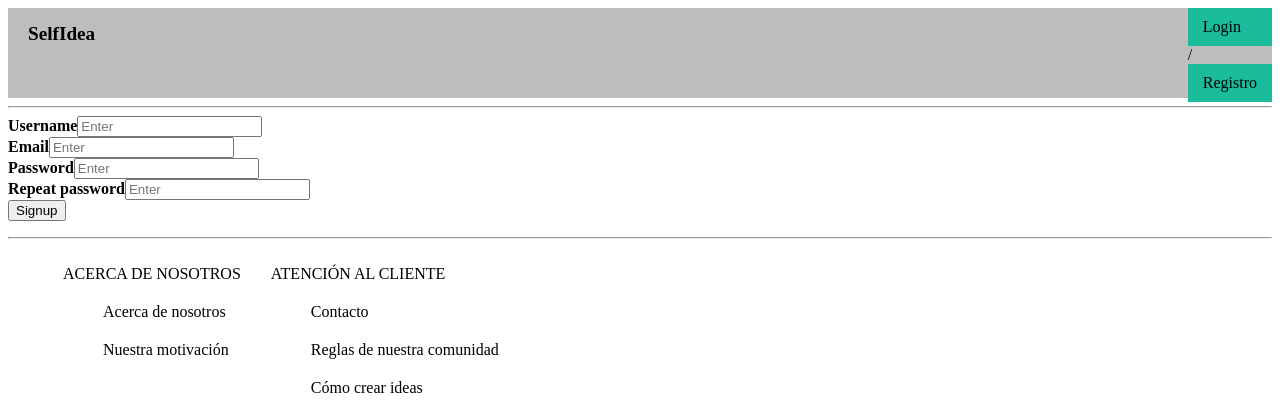
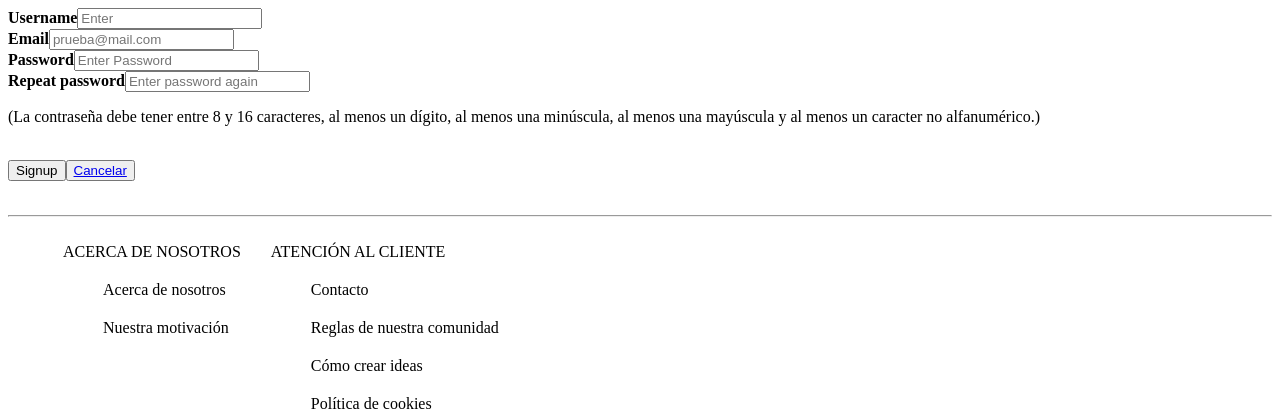
Before and after one commit to Ming95/AW-project, a PHP site: page /views/signup.php in a window 1280 px wide. Shown: the top 418 px of the page. Run offline with PHP 8.4, Linux system fonts and the light colour scheme.

Commit message:
feat(idea-views) se incluye botón cancelar y se refuerza la contraseña en la solicitud

```diff
--- a/views/signup.php
+++ b/views/signup.php
@@ -4,7 +4,7 @@
 <link rel="stylesheet" type="text/css" href="/css/foot_page.css" />
 <title>Login</title>
 
-<?php include './layout/head.php';?>
+<!--?php include './layout/head.php';?-->
 <div id="contenedor">
 	<?php
 			echo"<form action="."/controllers/signup_process.php"." method="."post".">";
@@ -14,17 +14,22 @@
 				echo"</br>";
 
 				echo"<label for="."mail"."><b>Email</b></label>";
-				echo"<input type="."email"." placeholder="."Enter Email"." name="."mail"." required>";
+				//echo"<input type="."email"." placeholder="."Enter Email"." name="."mail"." required>";
+				echo'<input type="email" name="mail" placeholder="prueba@mail.com" required>';
 				echo"</br>";
 
 				echo"<label for="."psw"."><b>Password</b></label>";
-				echo"<input type="."password"." placeholder="."Enter Password"." name="."psw"." required>";
+				//echo"<input type="."password"." placeholder="."Enter Password"." name="."psw"." required>";
+				echo'<input type="password" name="psw" placeholder="Enter Password" pattern="^(?=.*\d)(?=.*[\u0021-\u002b\u003c-\u0040])(?=.*[A-Z])(?=.*[a-z])\S{8,16}$" required >';
 				echo"</br>";
 				echo"<label for="."psw2"."><b>Repeat password</b></label>";
-				echo"<input type="."password"." placeholder="."Enter Password again"." name="."psw2"." required>";
+				//echo"<input type="."password"." placeholder="."Enter Password again"." name="."psw2"." required>";
+				echo'<input type="password" name="psw2" placeholder="Enter password again" pattern="^(?=.*\d)(?=.*[\u0021-\u002b\u003c-\u0040])(?=.*[A-Z])(?=.*[a-z])\S{8,16}$" required>';
+				echo"<p>(La contraseña debe tener entre 8 y 16 caracteres, al menos un dígito, al menos una minúscula, al menos una mayúscula y al menos un caracter no alfanumérico.)</p>";
 				echo"</br>";
 
 				echo"<button type="."submit".">Signup</button>";
+				echo'<button name="cancelar" type="."submit"."><a href="/views/logout.php">Cancelar</a></button></br>';
 				echo"</br>";
 			echo"</form>";
 			//Muestra error, si existe
```
Also changed, not shown: views/login.php (+7 -3 lines).
